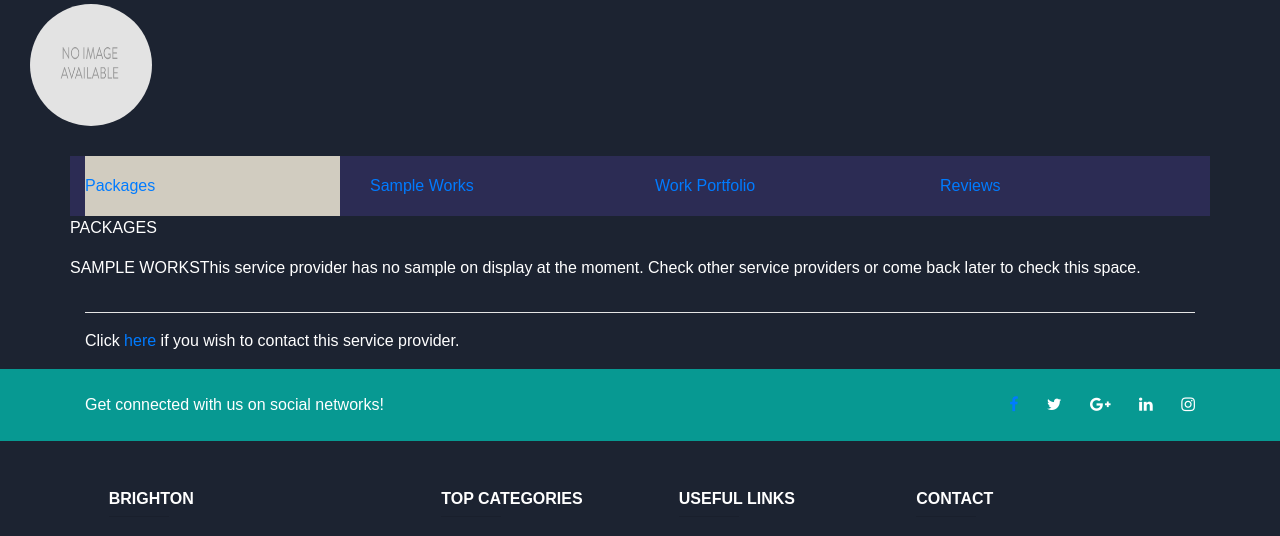
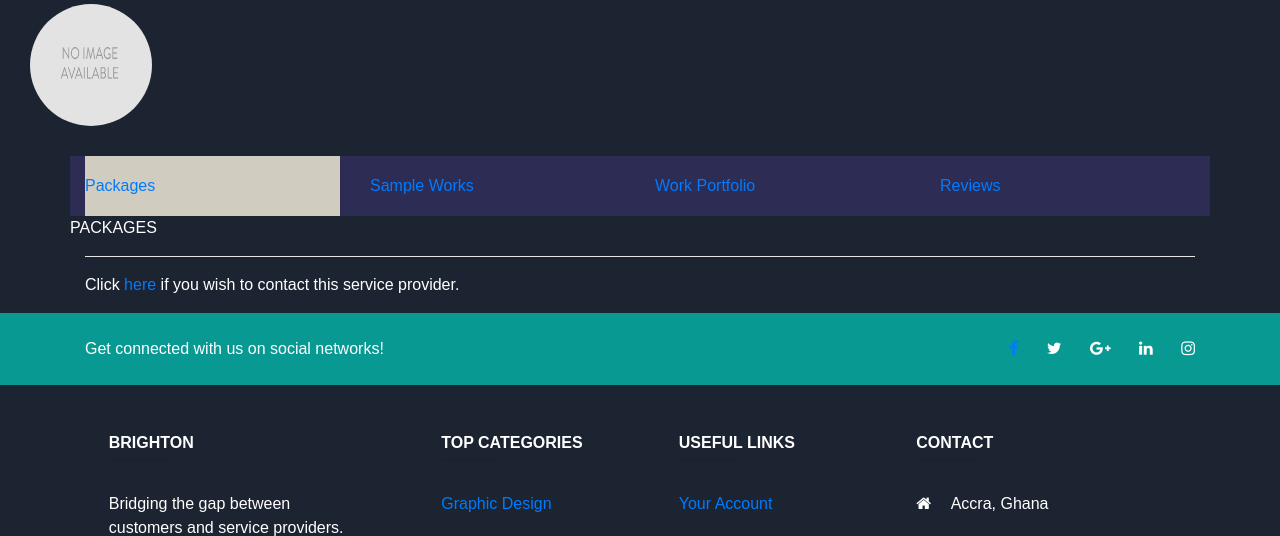
Before and after one commit to TMCreme/brightonplacebackend, a Django app: page /home/userdashboard/1/ in a window 1280 px wide. Shown: the part 106-642 px from the top of the page. Run offline with Django 3.2, Linux system fonts and the light colour scheme; data comes from the database, SQL or seed files in the repository; data that the repository does not hold is empty; some libraries are stand-ins or nearby versions.

Commit message:
changed dashboard

```diff
--- a/home/templates/home/user_dashboard.html
+++ b/home/templates/home/user_dashboard.html
@@ -3,6 +3,7 @@
 {% block css %}
 <style>
     #workportfolio{display: none}
+	#sampleworks{display:none}
 </style>
 {% endblock %}
 
```
